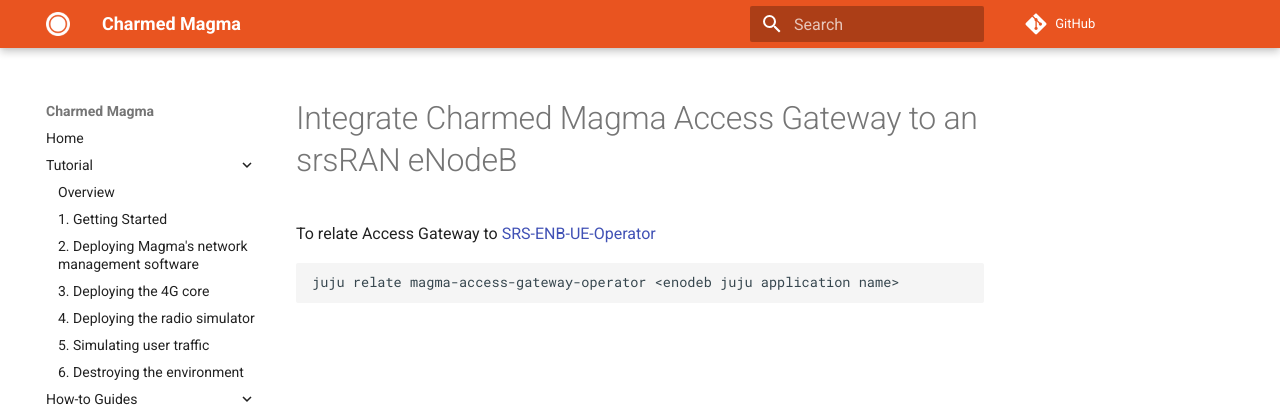
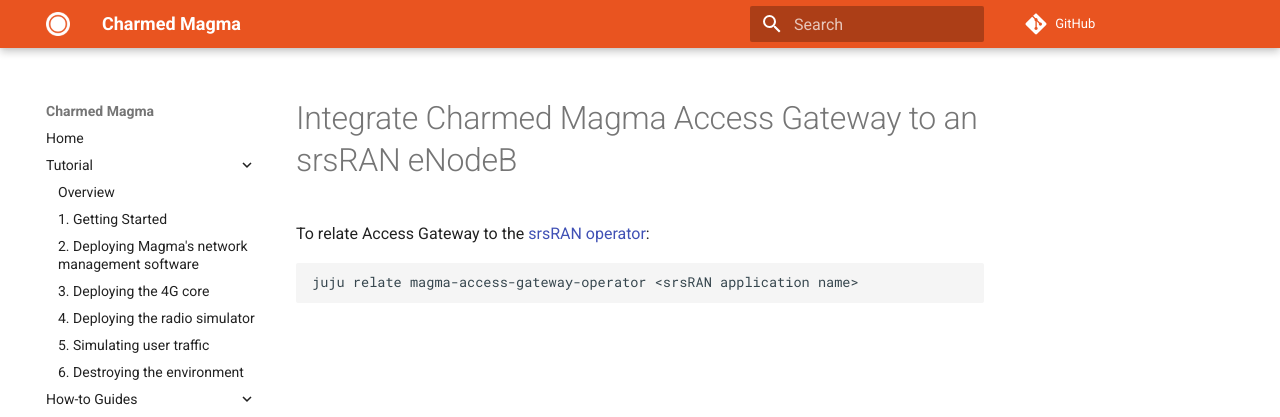
Before and after one commit to gruyaume/charmed-magma, an MkDocs documentation site: the page built from docs/how-to/integrate_charmed_magma_access_gateway_to_srsRAN.md, in a window 1280 px wide. Shown: the top 417 px of the page. Built offline with MkDocs 1.6.1 and Material for MkDocs 9.7.7, drawn with Linux system fonts in a browser that asks for light colours; comment, search, counter and statistics services are not loaded.

Commit message:
Improvements to content

````diff
--- a/docs/how-to/integrate_charmed_magma_access_gateway_to_srsRAN.md
+++ b/docs/how-to/integrate_charmed_magma_access_gateway_to_srsRAN.md
@@ -1,7 +1,7 @@
 # Integrate Charmed Magma Access Gateway to an srsRAN eNodeB
 
-To relate Access Gateway to [SRS-ENB-UE-Operator](https://github.com/charmed-osm/srs-enb-ue-operator)
+To relate Access Gateway to the [srsRAN operator](https://charmhub.io/srs-enb-ue):
 
 ```bash
-juju relate magma-access-gateway-operator <enodeb juju application name>
+juju relate magma-access-gateway-operator <srsRAN application name>
 ```
````
Also changed, not shown: CONTRIBUTING.md (+4 -0 lines), docs/tutorial/05_simulating_user_traffic.md (line endings or trailing spaces).
